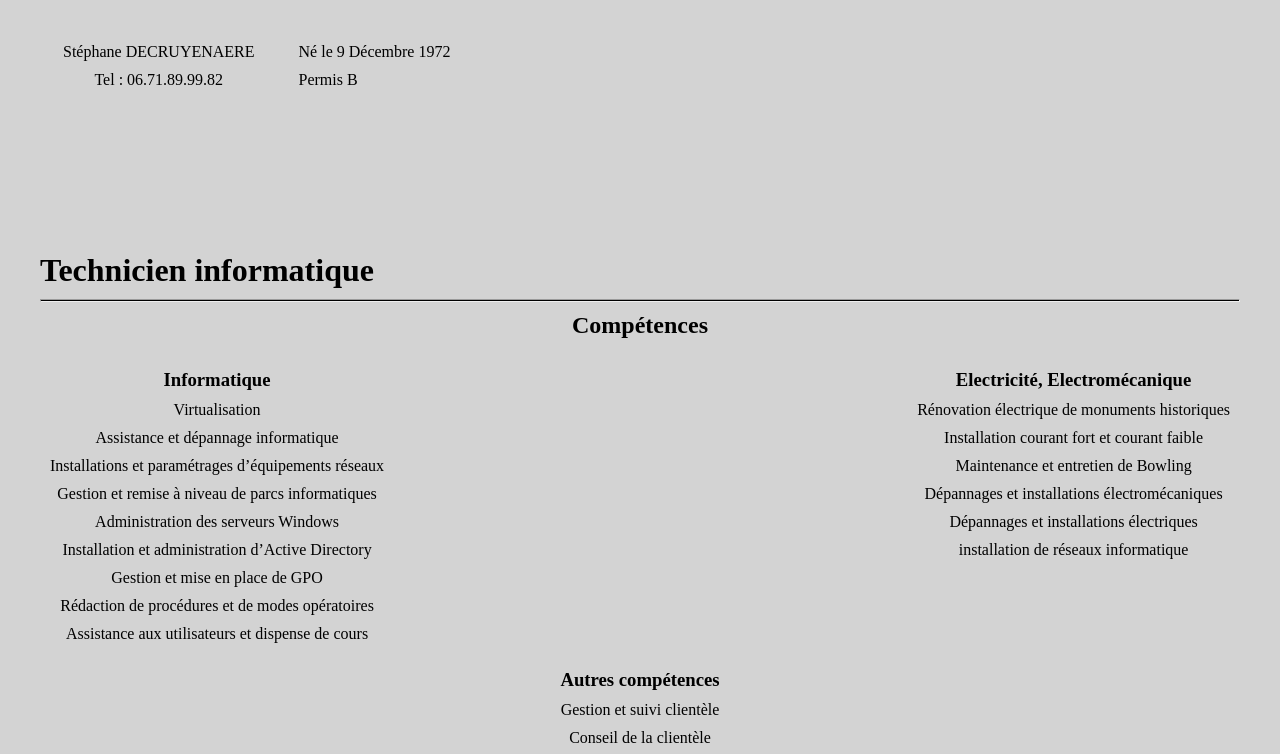
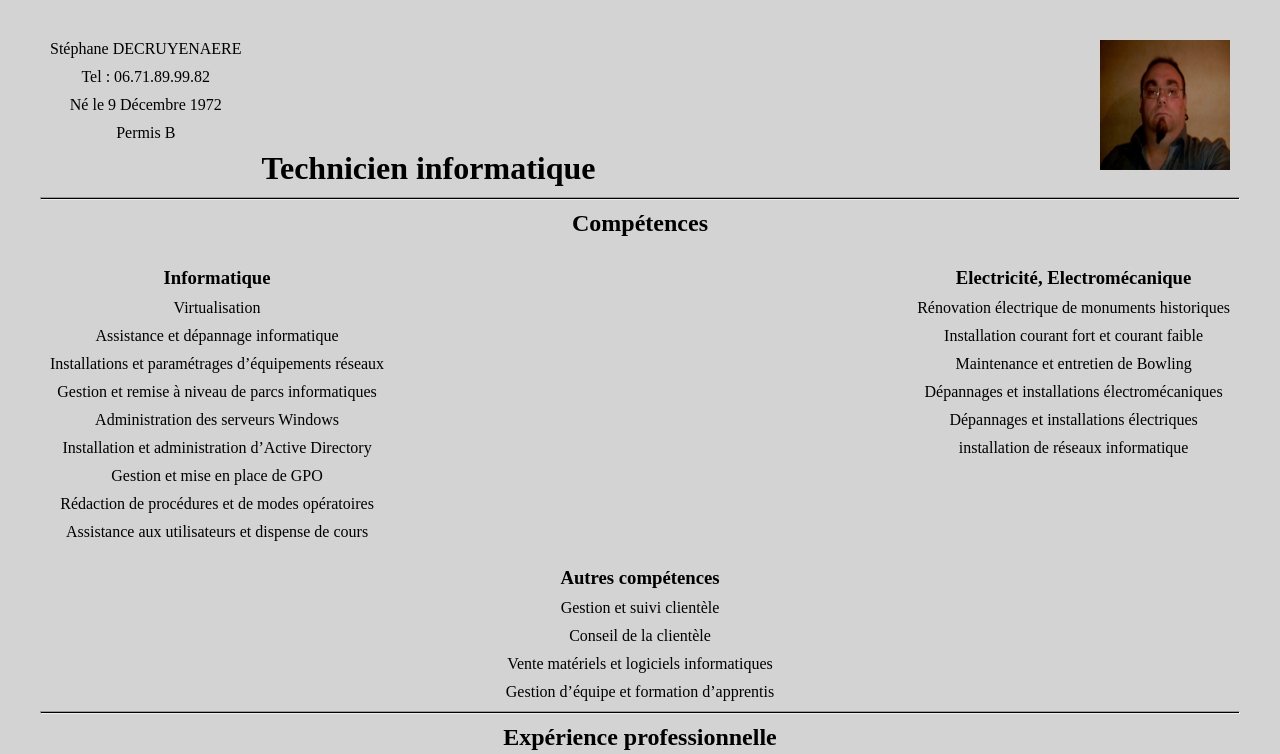
Before and after one commit to StephDecru/Semaine3, a plain HTML site: page cv2_steph.html in a window 1280 px wide. Shown: the top 754 px of the page. Drawn offline with Linux system fonts and the light colour scheme.

Commit message:
semaine3 v2.1

```diff
--- a/cv2_steph.html
+++ b/cv2_steph.html
@@ -4,14 +4,11 @@
 
 	<head>
 		<meta charset="utf-8">
-		<link type="text/css" rel="stylesheet" href="cv2.css" />
+		<link type="text/css" rel="stylesheet" href="stylesheet2.css" />
 		<title>Decruyenaere Stéphane Développeur</title>
 	</head>
 	<body>
 		<header>
-			<table>
-				<tr>
-					<td>
 
 			<div id="left">
 				<p>
@@ -20,20 +17,17 @@
 				<p>
 					Tel : 06.71.89.99.82
 				</p>
-			</div>
-			</td>
-			<td>
-			<div id="right">
 				<p>
 						Né le 9 Décembre 1972
 				</p>
 				<p>
 						Permis B
-				</p>
 			</div>
-			</td>
-			</tr>
-		</table>
+
+			<div id="right">
+				<img src="images/moi.jpg" />
+			</div>
+
 			<h1>Technicien informatique</h1>
 			<hr />
 		</header>
```
Also changed, not shown: stylesheet2.css (renamed from cv2.css).
